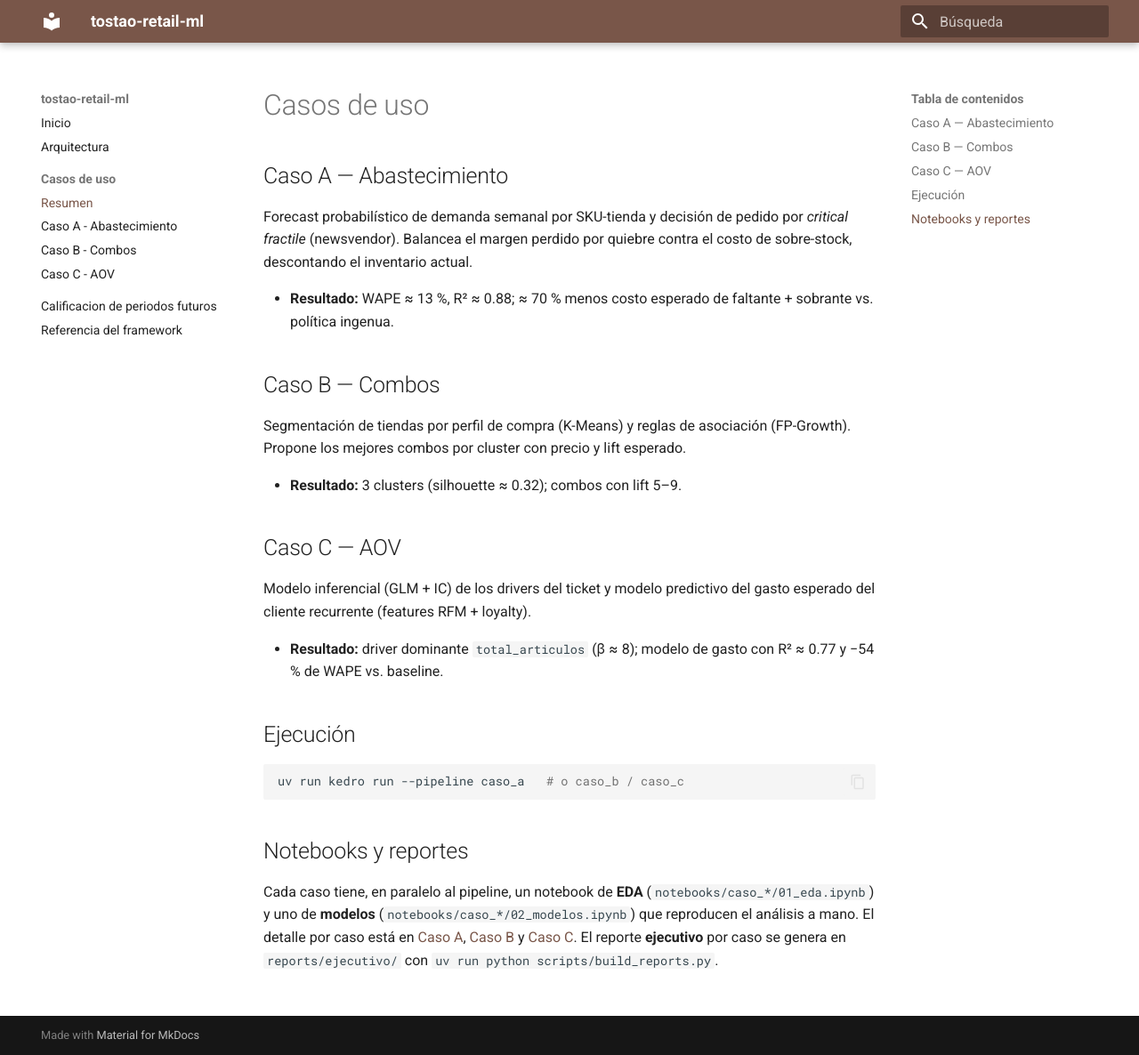
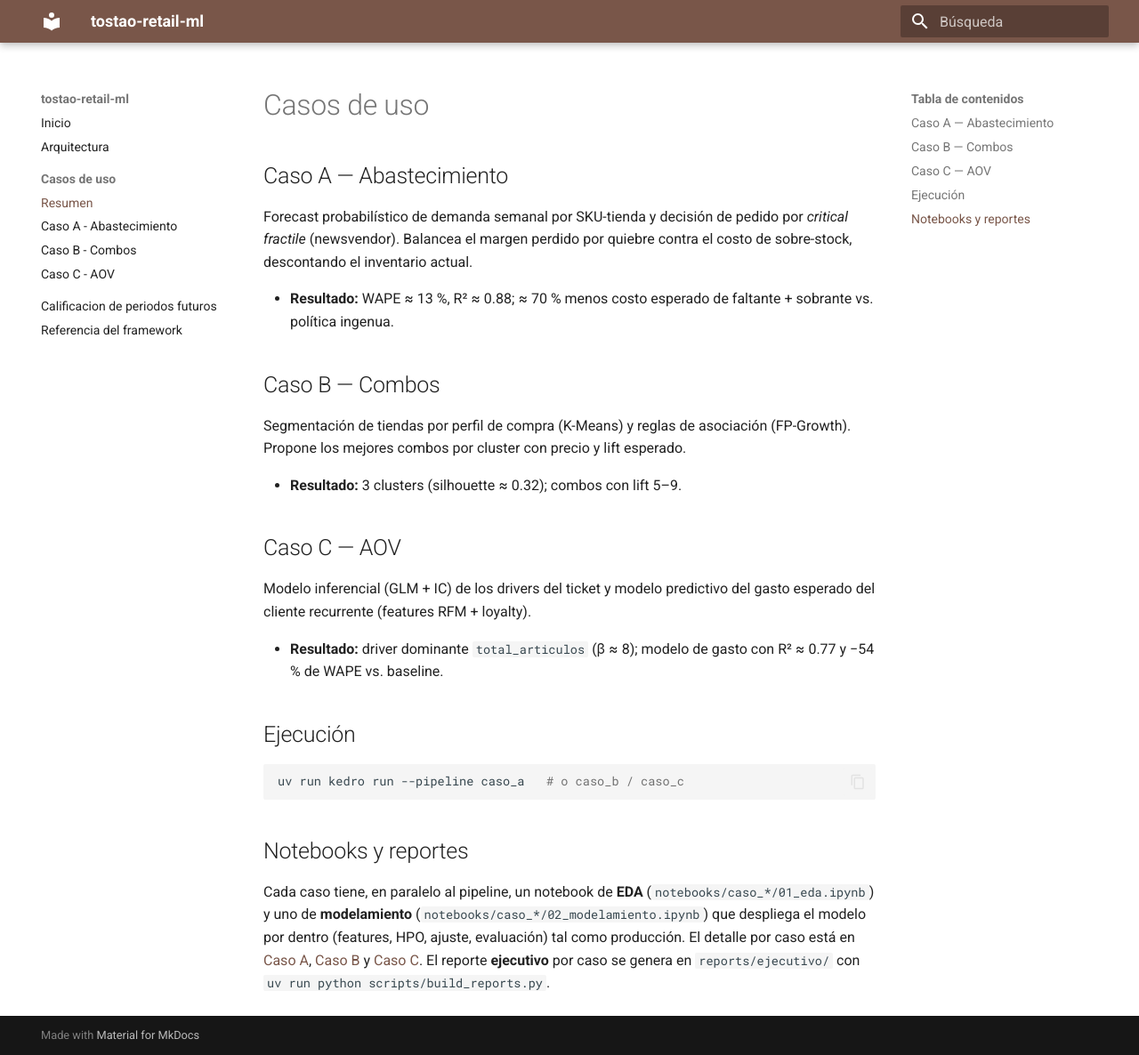
Before and after one commit to LEXsB/tostao-retail-ml, an MkDocs documentation site: the page built from docs/casos.md, in a window 1280 px wide and 1186 px high. Shown: the whole window at 89% size. Built offline with MkDocs 1.6.1 and Material for MkDocs 9.7.7, drawn with Linux system fonts in a browser that asks for light colours.

Commit message:
feat: notebook de modelamiento desplegado por caso
Reemplaza el notebook de modelos que solo llamaba a run_case_* (caja negra) por
uno que despliega el modelo por dentro, celda a celda, con las mismas piezas del
framework que usa produccion, para que se vea el modelamiento y se pueda reproducir.

- notebooks/caso_a/02_modelamiento.ipynb: features (rezagos/ciclico/frecuencia) ->
  particion temporal -> HPO Optuna walk-forward -> boosting cuantilico (pinball) ->
  prediccion e intervalos -> metricas -> comparacion de modelos -> figuras de
  desempeno e importancia -> optimizacion de pedido newsvendor.
- notebooks/caso_b/02_modelamiento.ipynb: perfil de tiendas -> seleccion de k y
  comparacion K-Means vs Aglomerativo -> K-Means del framework -> reglas FP-Growth ->
  combos por cluster -> grafo de co-compra.
- notebooks/caso_c/02_modelamiento.ipynb: GLM inferencial (winsorizacion, matriz de
  diseno, coeficientes con IC, significancia) -> predictivo del gasto (RFM+loyalty,
  holdout, HPO K-Fold, GBR) -> comparacion de modelos -> metricas -> SHAP.

Se eliminan los 02_modelos.ipynb (thin). README, docs/casos.md, docs/caso_a.md y
CHANGELOG actualizados. Los tres notebooks se verificaron con nbconvert: ejecutan
sin errores y producen graficos, desempeno y tablas.

```diff
--- a/docs/casos.md
+++ b/docs/casos.md
@@ -33,8 +33,9 @@
 ## Notebooks y reportes
 
 Cada caso tiene, en paralelo al pipeline, un notebook de **EDA**
-(`notebooks/caso_*/01_eda.ipynb`) y uno de **modelos**
-(`notebooks/caso_*/02_modelos.ipynb`) que reproducen el análisis a mano. El
+(`notebooks/caso_*/01_eda.ipynb`) y uno de **modelamiento**
+(`notebooks/caso_*/02_modelamiento.ipynb`) que despliega el modelo por dentro
+(features, HPO, ajuste, evaluación) tal como producción. El
 detalle por caso está en [Caso A](caso_a.md), [Caso B](caso_b.md) y
 [Caso C](caso_c.md). El reporte **ejecutivo** por caso se genera en
 `reports/ejecutivo/` con `uv run python scripts/build_reports.py`.
```
Also changed, not shown: CHANGELOG.md (+5 -4 lines), README.md (+5 -3 lines), docs/caso_a.md (+2 -1 lines), 6 other files.
